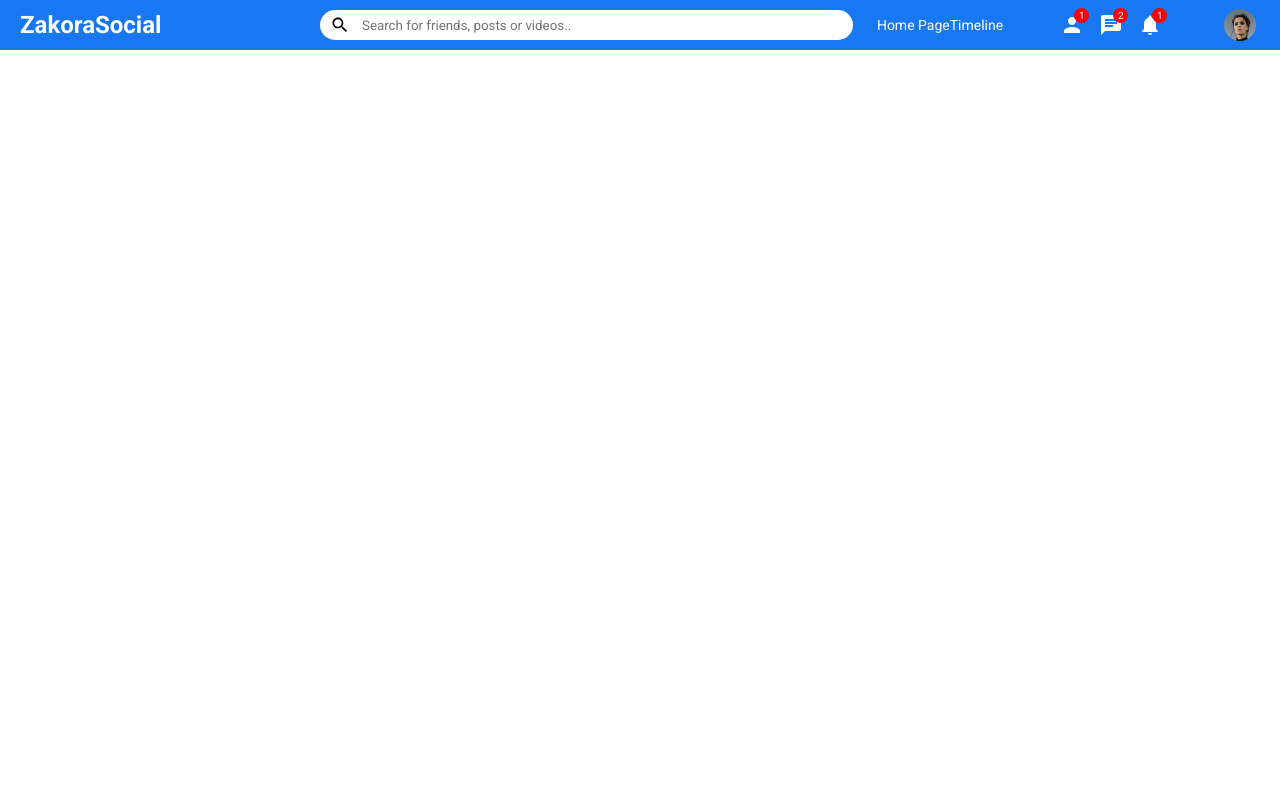
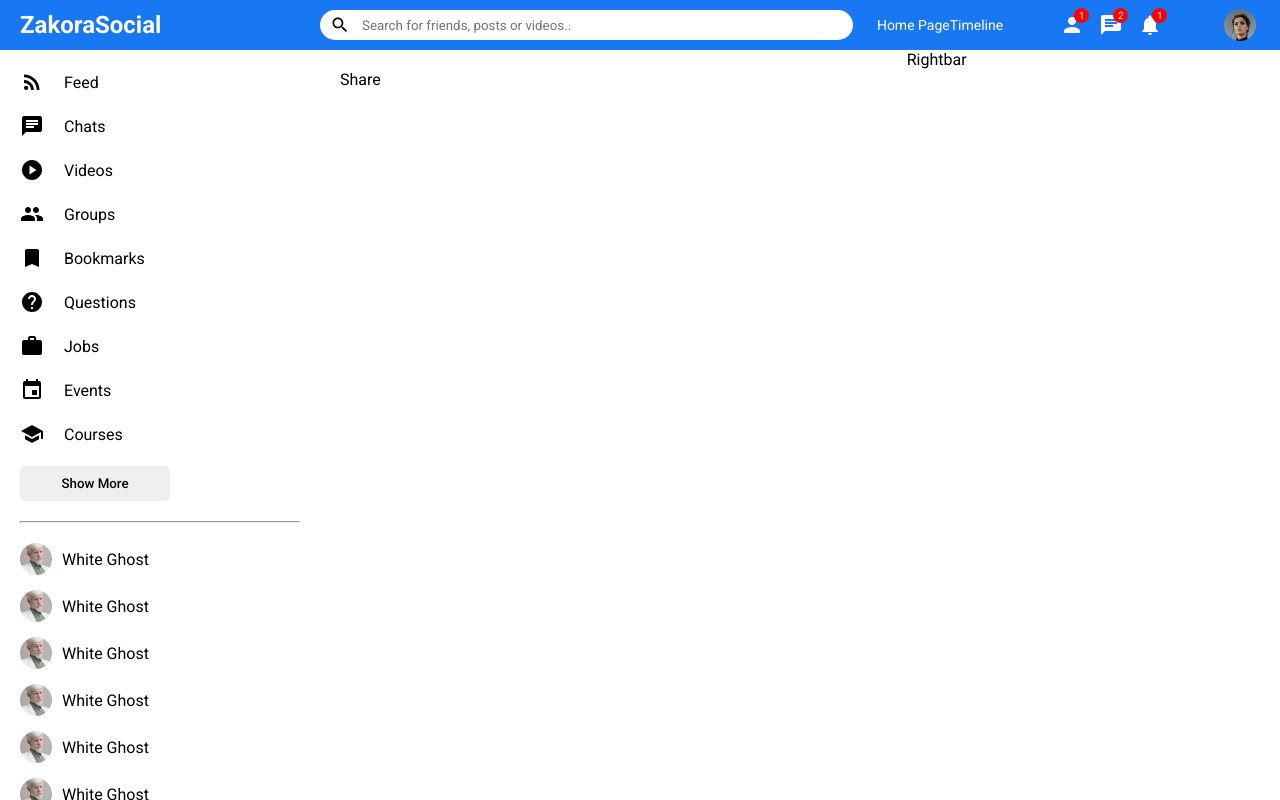
Before and after one commit to Azkaazeem/SOCIAL_MEDIA_APP_FRONTEND, a React (Vite) app: page / in a window 1280 px wide. Built offline with nearby package versions, Linux system fonts and the light colour scheme.

Commit message:
sidebar approx.. done

```diff
--- /dev/null
+++ b/src/components/feed/Feed.jsx
@@ -0,0 +1,14 @@
+import Share from "../share/Share"
+import "./feed.css"
+
+const Feed = () => {
+  return (
+    <div className="feed">
+      <div className="feedWrapper">
+        <Share />
+      </div>
+    </div>
+  )
+}
+
+export default Feed
--- /dev/null
+++ b/src/components/feed/feed.css
@@ -0,0 +1,7 @@
+.feed {
+    flex: 5.5;
+}
+
+.feedWrapper {
+    padding: 20px;
+}
--- /dev/null
+++ b/src/components/rightbar/Rightbar.jsx
@@ -0,0 +1,9 @@
+import "./rightbar.css"
+
+const Rightbar = () => {
+  return (
+    <div className="rightbar">Rightbar</div>
+  )
+}
+
+export default Rightbar
--- /dev/null
+++ b/src/components/rightbar/rightbar.css
@@ -0,0 +1,3 @@
+.rightbar {
+    flex: 3.5;
+}
--- /dev/null
+++ b/src/components/share/Share.jsx
@@ -0,0 +1,9 @@
+import "./share.css"
+
+const Share = () => {
+  return (
+    <div>Share</div>
+  )
+}
+
+export default Share
--- /dev/null
+++ b/src/components/sidebar/Sidebar.jsx
@@ -0,0 +1,110 @@
+import "./sidebar.css"
+// import { RssFeed, ChatIcon, PlayCircleIcon, GroupIcon, BookmarkIcon, HelpIcon, WorkIcon, EventIcon, SchoolIcon } from "@mui/icons-material";
+import { RssFeed, Chat, PlayCircle, Group, Bookmark, Help, Work, Event, School } from "@mui/icons-material";
+
+const Sidebar = () => {
+  return (
+    <div className="sidebar">
+      <div className="sidebarWrapper">
+
+        <ul className="sidebarList">
+          <li className="sidebarListItem">
+            <RssFeed className="sidebarIcon" />
+            <span className="sidebarListItemText">Feed</span>
+          </li>
+          <li className="sidebarListItem">
+            <Chat className="sidebarIcon" />
+            <span className="sidebarListItemText">Chats</span>
+          </li>
+          <li className="sidebarListItem">
+            <PlayCircle className="sidebarIcon" />
+            <span className="sidebarListItemText">Videos</span>
+          </li>
+          <li className="sidebarListItem">
+            <Group className="sidebarIcon" />
+            <span className="sidebarListItemText">Groups</span>
+          </li>
+          <li className="sidebarListItem">
+            <Bookmark className="sidebarIcon" />
+            <span className="sidebarListItemText">Bookmarks</span>
+          </li>
+          <li className="sidebarListItem">
+            <Help className="sidebarIcon" />
+            <span className="sidebarListItemText">Questions</span>
+          </li>
+          <li className="sidebarListItem">
+            <Work className="sidebarIcon" />
+            <span className="sidebarListItemText">Jobs</span>
+          </li>
+          <li className="sidebarListItem">
+            <Event className="sidebarIcon" />
+            <span className="sidebarListItemText">Events</span>
+          </li>
+          <li className="sidebarListItem">
+            <School className="sidebarIcon" />
+            <span className="sidebarListItemText">Courses</span>
+          </li>
+        </ul>
+
+        <button className="sidebarButton">Show More</button>
+
+        <hr className="sidebarHr"/>
+
+        <ul className="sidebarFriendList">
+          <li className="sidebarFriend">
+            <img className="sidebarFriendImg" src="/assets/person/2.jpeg" alt="" />
+            <span className="sidebarFriendName">White Ghost</span>
+          </li>
+
+          <li className="sidebarFriend">
+            <img className="sidebarFriendImg" src="/assets/person/2.jpeg" alt="" />
+            <span className="sidebarFriendName">White Ghost</span>
+          </li>
+
+          <li className="sidebarFriend">
+            <img className="sidebarFriendImg" src="/assets/person/2.jpeg" alt="" />
+            <span className="sidebarFriendName">White Ghost</span>
+          </li>
+
+          <li className="sidebarFriend">
+            <img className="sidebarFriendImg" src="/assets/person/2.jpeg" alt="" />
+            <span className="sidebarFriendName">White Ghost</span>
+          </li>
+
+          <li className="sidebarFriend">
+            <img className="sidebarFriendImg" src="/assets/person/2.jpeg" alt="" />
+            <span className="sidebarFriendName">White Ghost</span>
+          </li>
+
+          <li className="sidebarFriend">
+            <img className="sidebarFriendImg" src="/assets/person/2.jpeg" alt="" />
+            <span className="sidebarFriendName">White Ghost</span>
+          </li>
+
+          <li className="sidebarFriend">
+            <img className="sidebarFriendImg" src="/assets/person/2.jpeg" alt="" />
+            <span className="sidebarFriendName">White Ghost</span>
+          </li>
+
+          <li className="sidebarFriend">
+            <img className="sidebarFriendImg" src="/assets/person/2.jpeg" alt="" />
+            <span className="sidebarFriendName">White Ghost</span>
+          </li>
+
+          <li className="sidebarFriend">
+            <img className="sidebarFriendImg" src="/assets/person/2.jpeg" alt="" />
+            <span className="sidebarFriendName">White Ghost</span>
+          </li>
+
+          <li className="sidebarFriend">
+            <img className="sidebarFriendImg" src="/assets/person/2.jpeg" alt="" />
+            <span className="sidebarFriendName">White Ghost</span>
+          </li>
+        </ul>
+
+      </div>
+    </div>
+  )
+}
+
+export default Sidebar
--- /dev/null
+++ b/src/components/sidebar/sidebar.css
@@ -0,0 +1,69 @@
+.sidebar {
+    flex: 3;
+    height: calc(100vh - 50px);
+    overflow-y: scroll;
+}
+
+::-webkit-scrollbar {
+    width: 5px;
+}
+
+::-webkit-scrollbar-track {
+    background-color: #f1f1f1;
+}
+
+::-webkit-scrollbar-thumb {
+    background-color: rgb(179, 179, 179);
+}
+
+.sidebarWrapper {
+    padding: 20px;
+}
+
+.sidebarList {
+    padding: 0;
+    margin: 0;
+    list-style: none;
+}
+
+.sidebarListItem {
+    display: flex;
+    align-items: center;
+    margin-bottom: 20px;
+}
+
+.sidebarIcon {
+    margin-right: 20px;
+}
+
+.sidebarButton {
+    width: 150px;
+    border: none;
+    padding: 10px;
+    border-radius: 5px;
+    font-weight: 500;
+}
+
+.sidebarHr {
+    margin: 20px 0;
+}
+
+.sidebarFriendList {
+    padding: 0;
+    margin: 0;
+    list-style: none;
+}
+
+.sidebarFriend {
+    display: flex;
+    align-items: center;
+    margin-bottom: 15px;
+}
+
+.sidebarFriendImg {
+    width: 32px;
+    height: 32px;
+    border-radius: 50%;
+    object-fit: cover;
+    margin-right: 10px;
+}
--- a/src/pages/home/Home.jsx
+++ b/src/pages/home/Home.jsx
@@ -1,9 +1,18 @@
 import Topbar from "../../components/topbar/Topbar";
+import Sidebar from "../../components/sidebar/Sidebar";
+import Feed from "../../components/feed/Feed";
+import Rightbar from "../../components/rightbar/Rightbar";
+import "./home.css"
 
 const Home = () => {
     return (
         <>
             <Topbar />
+            <div className="homeContainer">
+                <Sidebar />
+                <Feed />
+                <Rightbar />
+            </div>
         </>
     )
 }
--- a/src/pages/home/home.css
+++ b/src/pages/home/home.css
@@ -0,0 +1,4 @@
+.homeContainer {
+    display: flex;
+    width: 100%;
+}
```
Also changed, not shown: src/components/share/share.css (added).
